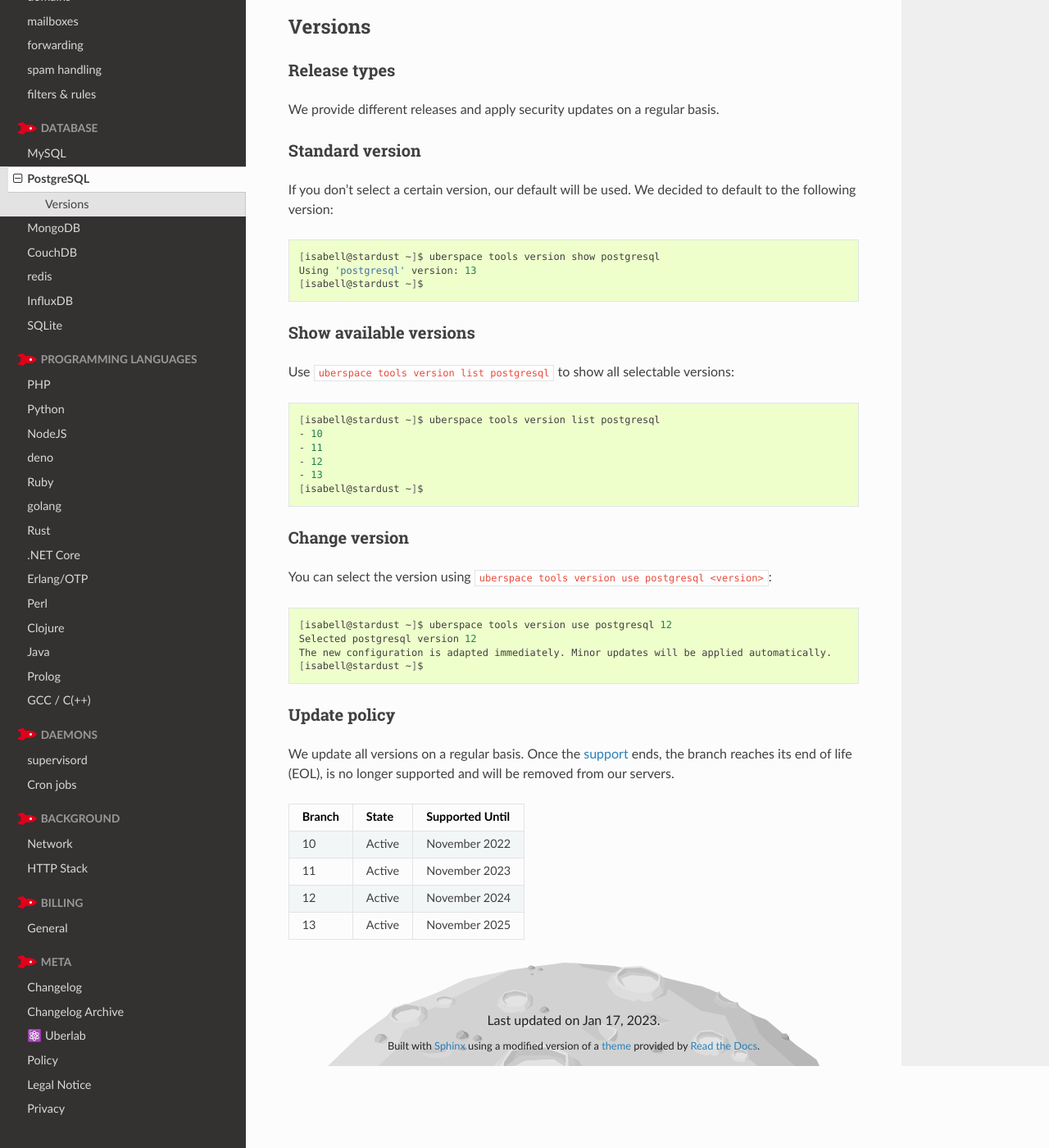
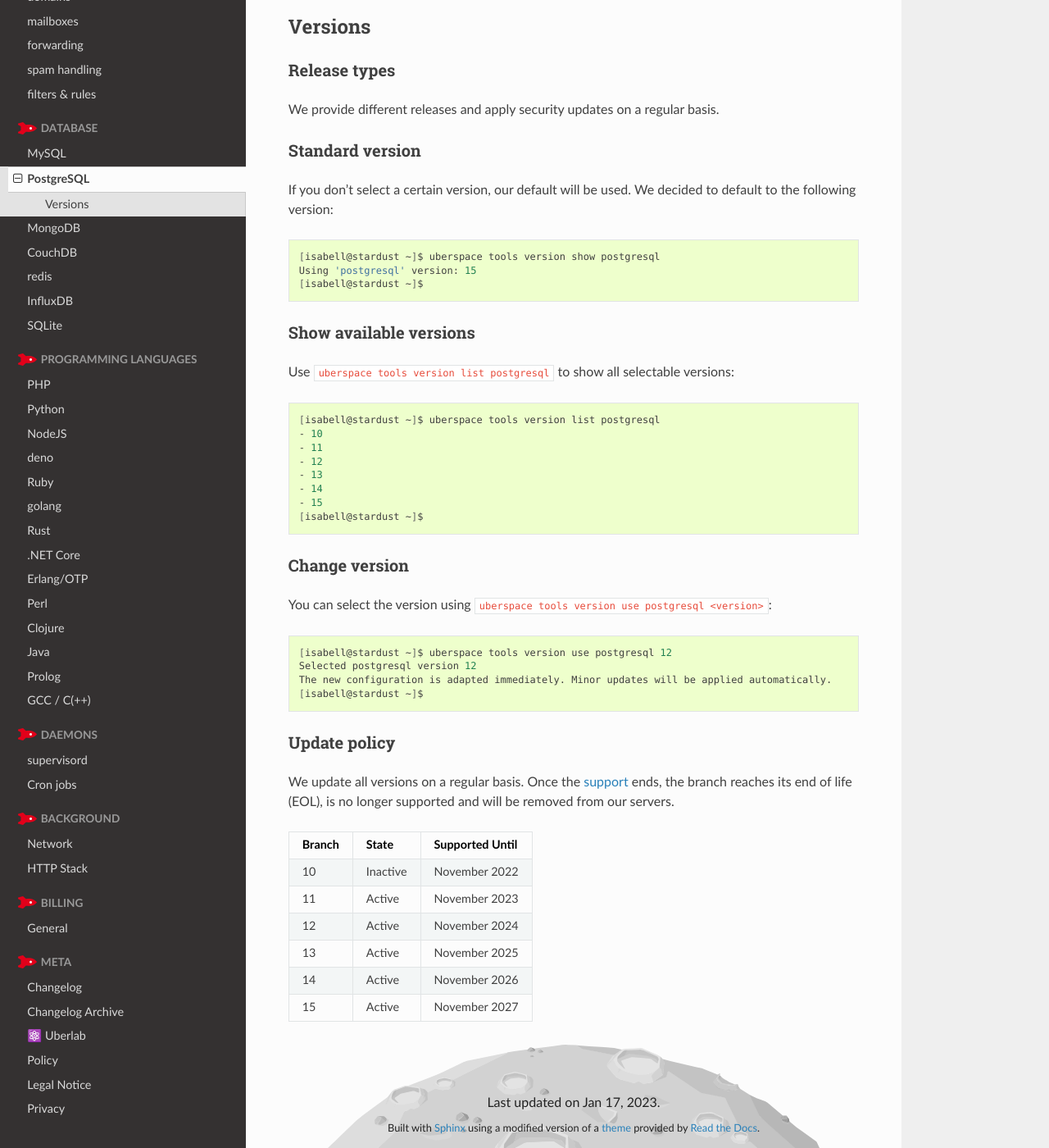
Before and after one commit to Uberspace/manual, a Sphinx documentation site: the page built from source/database-postgresql.rst, in a window 1280 px wide and 1400 px high, scrolled down 264 px. Shown: the whole window at 82% size. Built offline with Sphinx 7.4.7 and the Read the Docs theme 2.0.0, drawn with Linux system fonts in a browser that asks for light colours.

Commit message:
[U7.15] :sparkles: add Postgres `14` and `15`

```diff
--- a/source/changelog/2023-01-23_7.15.rst
+++ b/source/changelog/2023-01-23_7.15.rst
@@ -6,6 +6,9 @@ Added
 - *Node.js* ``18`` (`release notes <https://nodejs.org/de/blog/announcements/v18-release-announce/>`_)
 - *Node.js* ``19`` (`release notes <https://nodejs.org/de/blog/announcements/v19-release-announce/>`_)
 - *.Net* ``7`` (`release notes <https://learn.microsoft.com/en-us/dotnet/core/whats-new/dotnet-7>`_)
+- *Postgres* ``14`` (`release notes <https://www.postgresql.org/about/news/postgresql-14-released-2318/>`_)
+- *Postgres* ``15`` (`release notes <https://www.postgresql.org/about/news/postgresql-15-released-2526/>`_)
+
 
 Deprecated
 ----------
--- a/source/database-postgresql.rst
+++ b/source/database-postgresql.rst
@@ -24,7 +24,7 @@ default to the following version:
 .. code-block:: bash
 
   [isabell@stardust ~]$ uberspace tools version show postgresql
-  Using 'postgresql' version: 13
+  Using 'postgresql' version: 15
   [isabell@stardust ~]$
 
 Show available versions
@@ -39,6 +39,8 @@ Use ``uberspace tools version list postgresql`` to show all selectable versions:
   - 11
   - 12
   - 13
+  - 14
+  - 15
   [isabell@stardust ~]$
 
 Change version
@@ -61,7 +63,7 @@ We update all versions on a regular basis. Once the `support <https://www.postgr
 +--------+-------------------------+------------------+
 | Branch | State                   | Supported Until  |
 +========+=========================+==================+
-| 10     | Active                  | November 2022    |
+| 10     | Inactive                | November 2022    |
 +--------+-------------------------+------------------+
 | 11     | Active                  | November 2023    |
 +--------+-------------------------+------------------+
@@ -69,3 +71,7 @@ We update all versions on a regular basis. Once the `support <https://www.postgr
 +--------+-------------------------+------------------+
 | 13     | Active                  | November 2025    |
 +--------+-------------------------+------------------+
+| 14     | Active                  | November 2026    |
++--------+-------------------------+------------------+
+| 15     | Active                  | November 2027    |
++--------+-------------------------+------------------+
```
